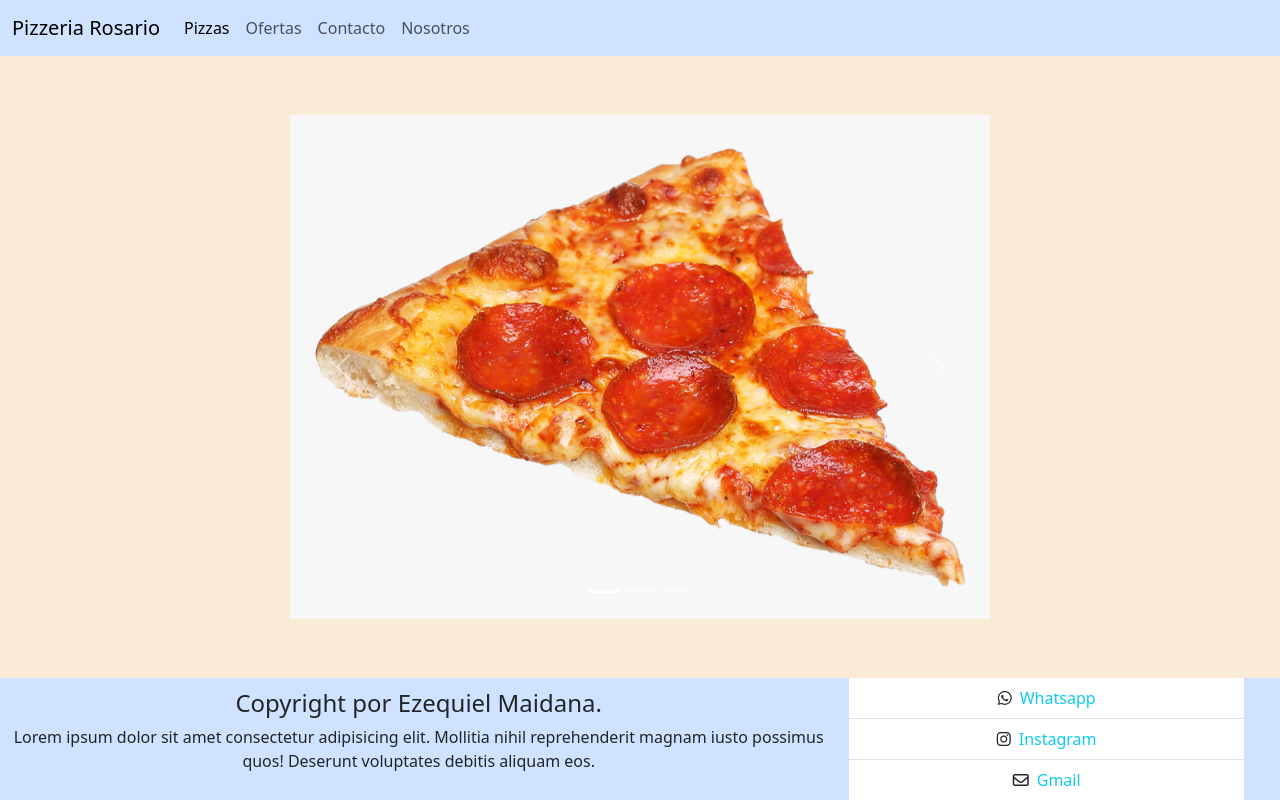
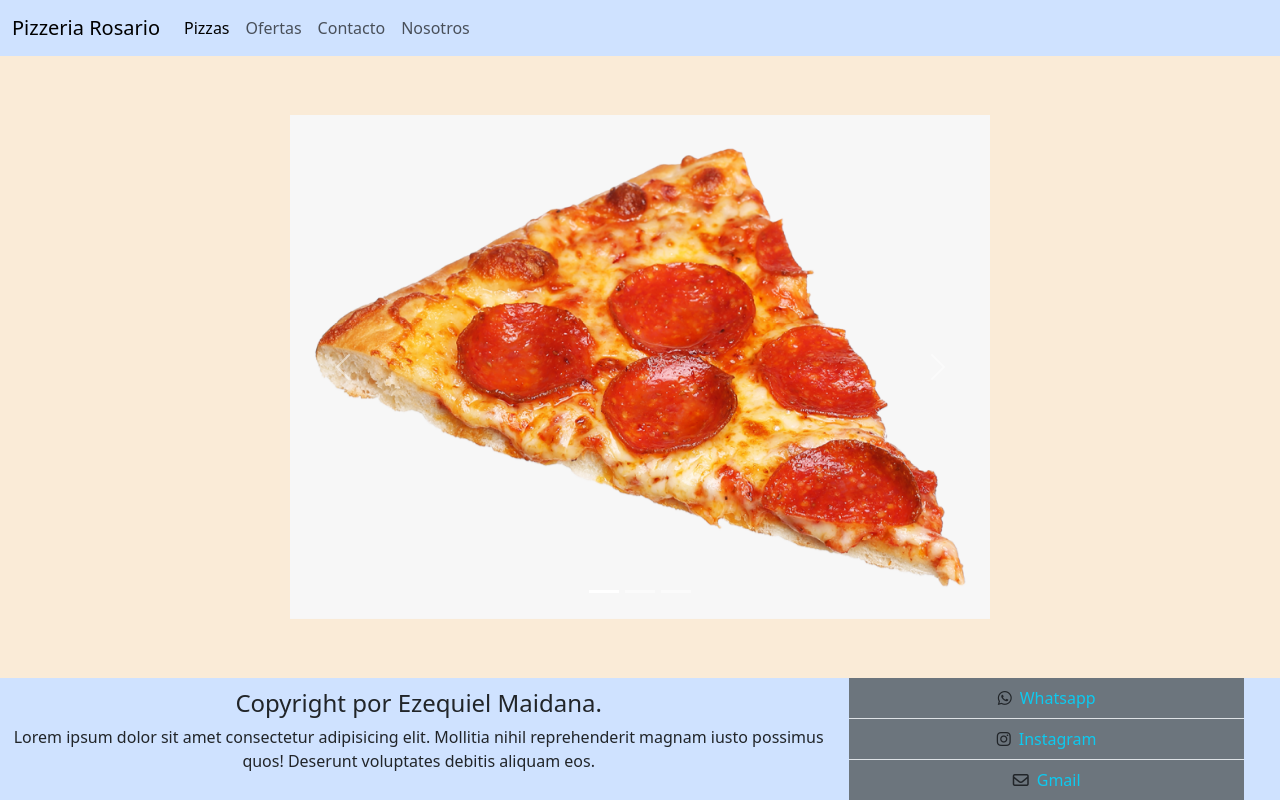
Before and after one commit to ezzequiel1889/comision72360-Maidana, a plain HTML site: page index.html in a window 1280 px wide. Drawn offline with nearby package versions, Linux system fonts and the light colour scheme.

Commit message:
retoques inicio

```diff
--- a/index.html
+++ b/index.html
@@ -38,8 +38,8 @@
   </header>
 
 
-
-  <!-- CARRUSEL -->
+  <main>
+    <!-- CARRUSEL INICIO -->
     <div id="carouselExampleIndicators" class="carousel slide caja" style="width: 700px; margin: auto;">
       <div class="carousel-indicators">
         <button type="button" data-bs-target="#carouselExampleIndicators" data-bs-slide-to="0" class="active" aria-current="true" aria-label="Slide 1"></button>
@@ -71,6 +71,12 @@
 
 
 
+  </main>
+
+
+
+
+
   <footer class="bg-primary-subtle" id="footer-id">
         <div class="row container-fluid" id="cont1-foot">
           <div class="col-8 text-center d-flex flex-column align-items-center justify-content-center">
@@ -87,9 +93,9 @@
           </div>
           <div class="col-4" id="cont-foot">
             <ul class="list-group list-group-flush">
-              <li class="list-group-item text-center""> <i class="fa-brands fa-whatsapp pe-2"></i><a href="https://web.whatsapp.com/" target="_blank" class="text-decoration-none text-info">Whatsapp</a></li>
-              <li class="list-group-item text-center""> <i class="fa-brands fa-instagram pe-2"></i><a href="https://www.instagram.com/" target="_blank" class="text-decoration-none text-info">Instagram</a></li>
-              <li class="list-group-item text-center""> <i class="fa-regular fa-envelope pe-2"></i><a href="https://accounts.google.com/b/0/AddMailService" target="_blank" class="text-decoration-none text-info">Gmail</a></li>
+              <li class="list-group-item text-center bg-secondary"> <i class="fa-brands fa-whatsapp pe-2"></i><a href="https://web.whatsapp.com/" target="_blank" class="text-decoration-none text-info">Whatsapp</a></li>
+              <li class="list-group-item text-center bg-secondary"> <i class="fa-brands fa-instagram pe-2"></i><a href="https://www.instagram.com/" target="_blank" class="text-decoration-none text-info">Instagram</a></li>
+              <li class="list-group-item text-center bg-secondary"> <i class="fa-regular fa-envelope pe-2"></i><a href="https://accounts.google.com/b/0/AddMailService" target="_blank" class="text-decoration-none text-info">Gmail</a></li>
             </ul>
           </div>
         </div>
```
Also changed, not shown: formatoHTML.txt (added). Lines whose indentation alone changed are shown as unchanged.
